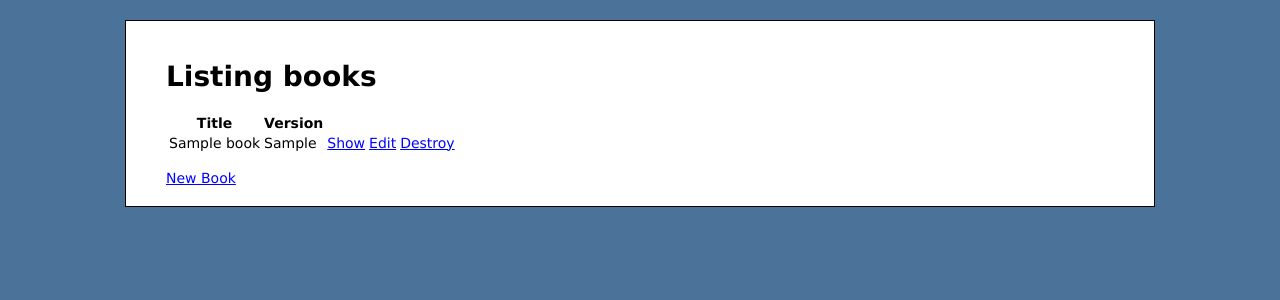
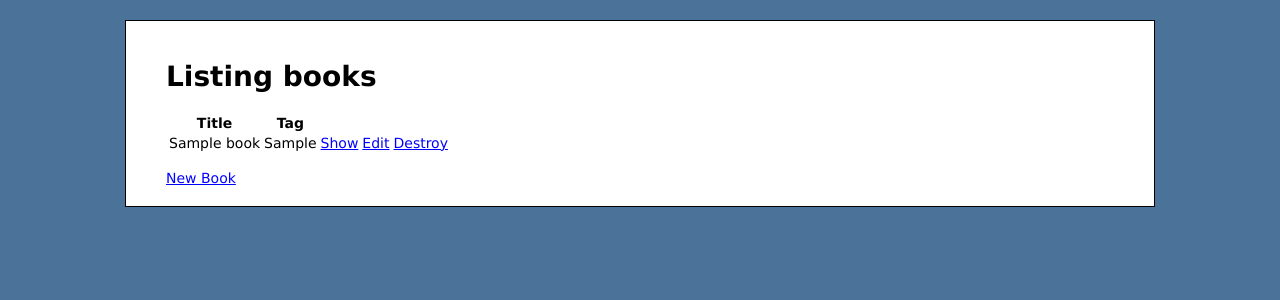
Before and after one commit to marocchino/chamber, a Rails app: page /books in a window 1280 px wide. Shown: the top 300 px of the page. Run offline with Rails 7, Linux system fonts and the light colour scheme; tables that the repository leaves empty hold one stand-in row (values such as "Sample post"); parts of the project's set-up code (start-up, migrations or seed data) failed here and were passed over.

Commit message:
버전을 태그라고 고침

```diff
--- a/app/views/books/_form.html.erb
+++ b/app/views/books/_form.html.erb
@@ -16,8 +16,8 @@
     <%= f.text_field :title %>
   </div>
   <div class="field">
-    <%= f.label :version %><br />
-    <%= f.text_field :version %>
+    <%= f.label :tag %><br />
+    <%= f.text_field :tag %>
   </div>
   <div class="actions">
     <%= f.submit %>
--- a/app/views/books/index.html.erb
+++ b/app/views/books/index.html.erb
@@ -3,7 +3,7 @@
 <table>
   <tr>
     <th>Title</th>
-    <th>Version</th>
+    <th>Tag</th>
     <th></th>
     <th></th>
     <th></th>
@@ -12,7 +12,7 @@
 <% @books.each do |book| %>
   <tr>
     <td><%= book.title %></td>
-    <td><%= book.version %></td>
+    <td><%= book.tag %></td>
     <td><%= link_to 'Show', book %></td>
     <td><%= link_to 'Edit', edit_book_path(book) %></td>
     <td><%= link_to 'Destroy', book, :confirm => 'Are you sure?', :method => :delete %></td>
```
Also changed, not shown: db/migrate/20110417115617_rename_version_to_tag.rb (added, +9 -0 lines), db/schema.rb.
